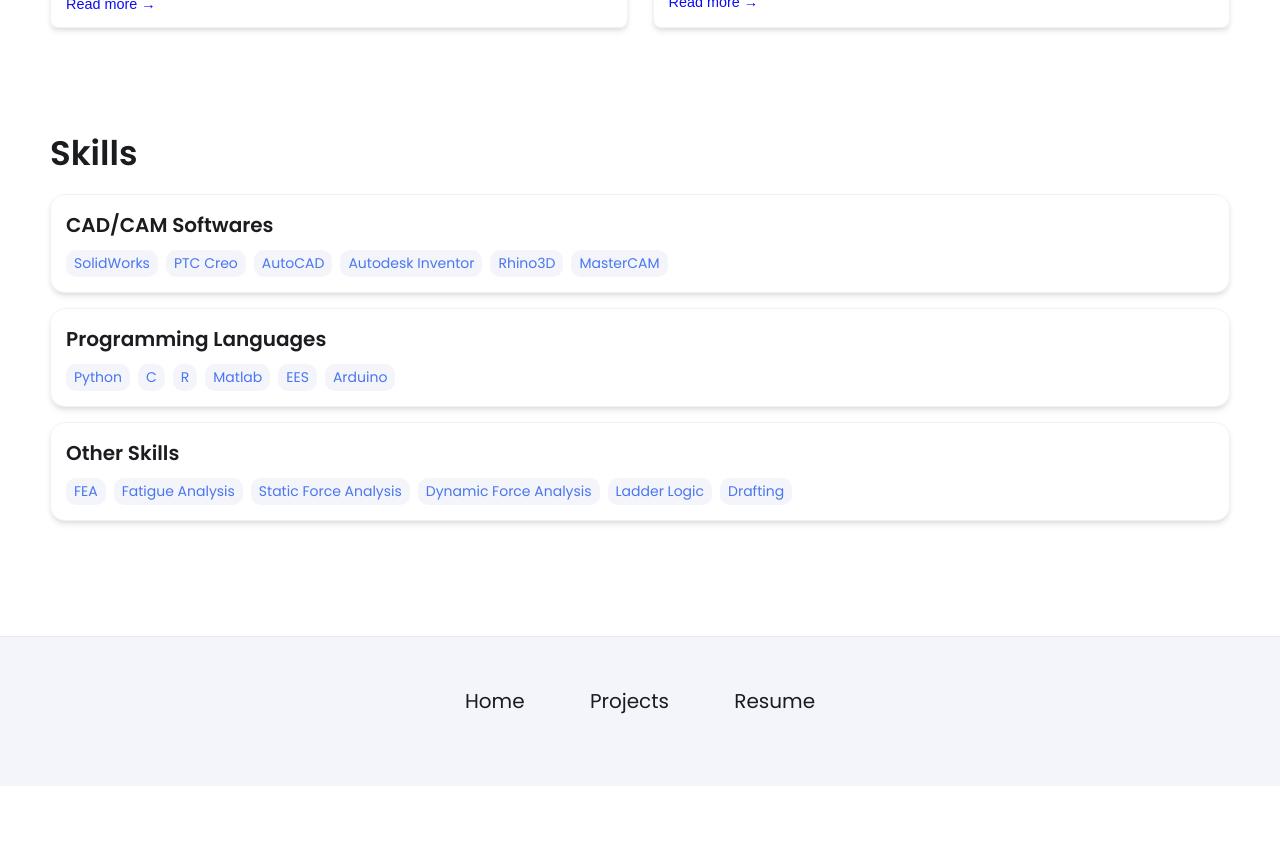
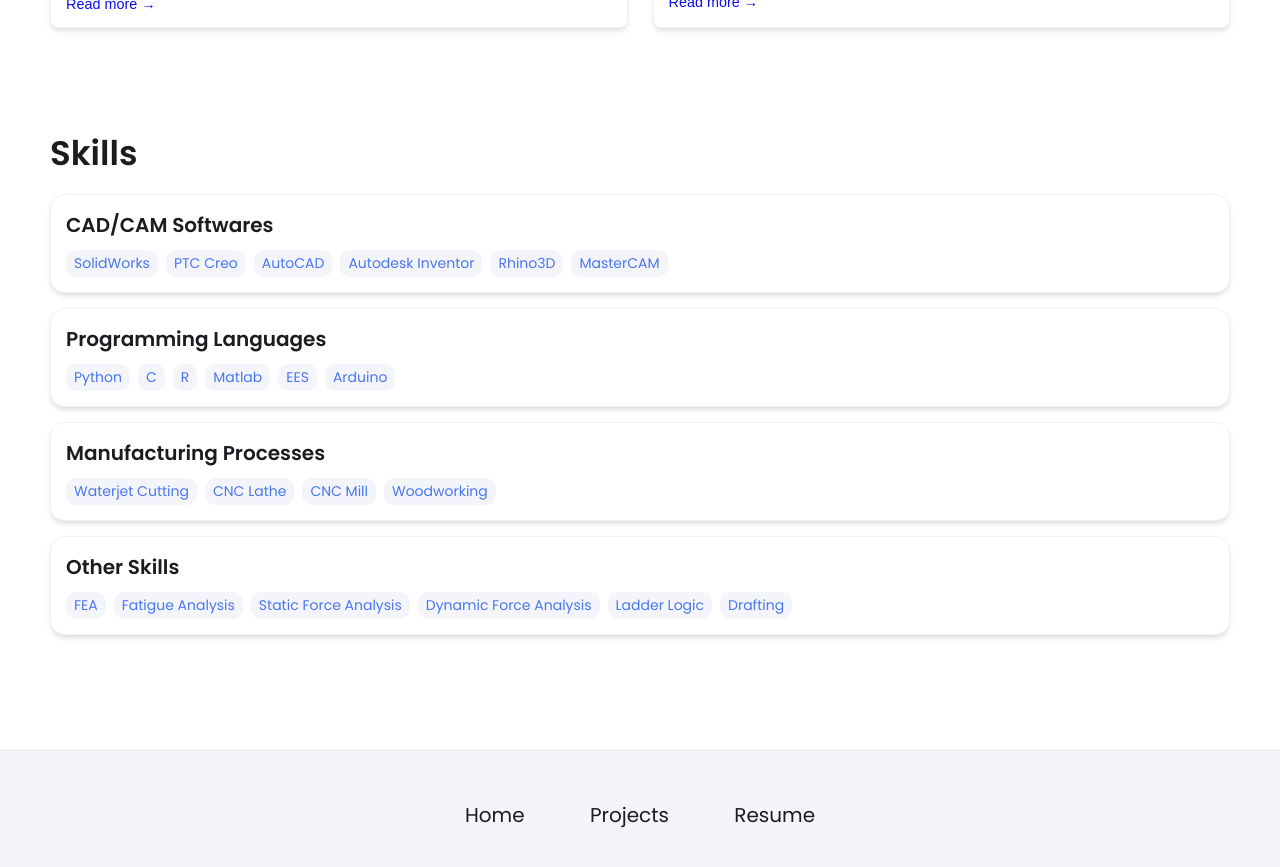
Before and after one commit to owenpickart/owenpickart.github.io, a Jekyll site: the page built from index.html, in a window 1280 px wide and 900 px high, scrolled down 1815 px. Shown: the top 867 px of the window. Built offline with Jekyll 4.4.1, drawn with Linux system fonts in a browser that asks for light colours; before the commit the page ends 2601 px from its top, so only the background shows below that.

Commit message:
Update _config.yml

```diff
--- a/_config.yml
+++ b/_config.yml
@@ -59,6 +59,12 @@ skills:
     - Matlab
     - EES
     - Arduino
+  - category: Manufacturing Processes
+    tools:
+    - Waterjet Cutting
+    - CNC Lathe
+    - CNC Mill
+    - Woodworking
   - category: Other Skills
     tools:
     - FEA
```
